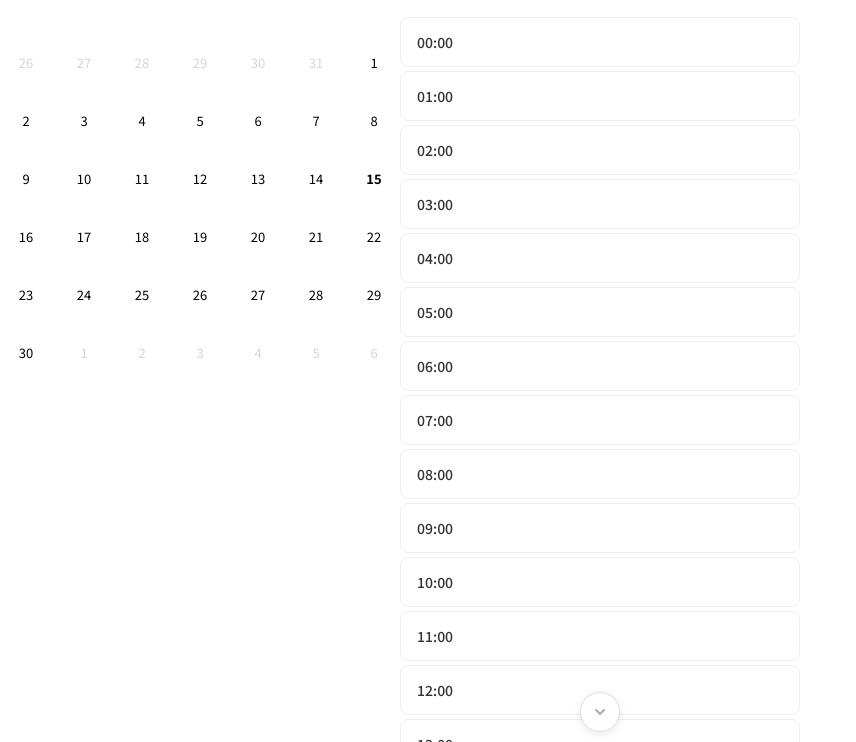
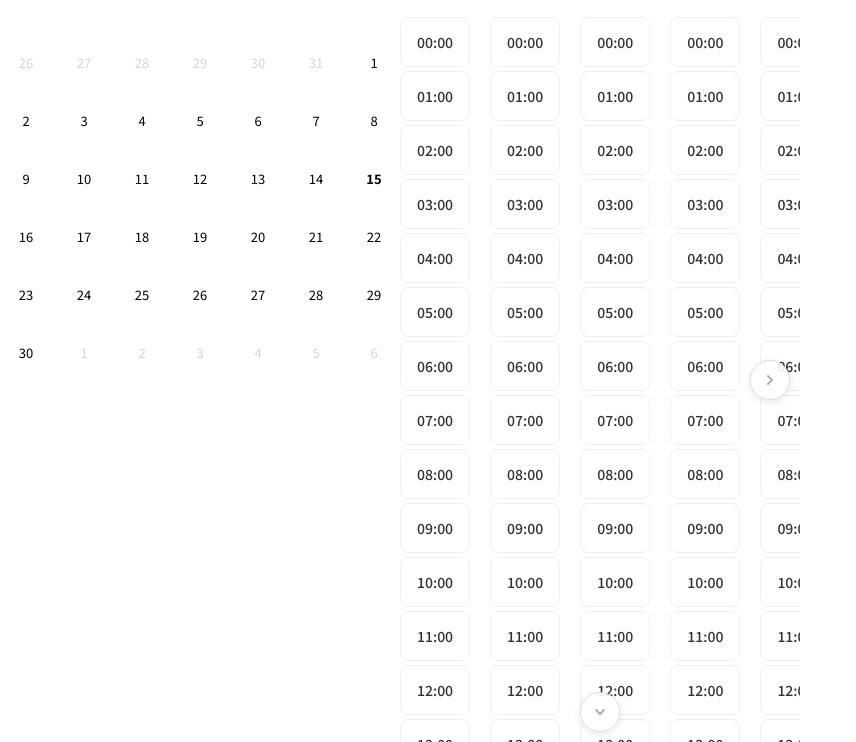
Before and after one commit to piggmme/time2gather-fe, an Astro site: page / in a window 1280 px wide. Shown: the part 58-800 px from the top of the page, without its empty margins (0-856 px from the left). Built offline with nearby package versions, Linux system fonts and the light colour scheme; Astro itself is replaced by a stand-in of ours.

Commit message:
improve style of the daily view

```diff
--- a/src/components/daily/Daily.module.scss
+++ b/src/components/daily/Daily.module.scss
@@ -21,15 +21,32 @@
   font-weight: 600;
 }
 
-.scrollWrapper {
-  display: flex;
-  flex-direction: column;
+.wrapper {
   flex: 1;
   min-height: 0;
   position: relative;
 }
 
-.scrollButton {
+.scrollWrapper {
+  width: 100%;
+  height: 100%;
+  overflow-y: auto;
+  overflow-x: hidden;
+  -webkit-overflow-scrolling: touch;
+  scroll-behavior: smooth;
+
+  // 스크롤바 숨기기
+  scrollbar-width: none; // Firefox
+  -ms-overflow-style: none; // IE and Edge
+
+  &::-webkit-scrollbar {
+    display: none; // Chrome, Safari, Opera
+    width: 0;
+    height: 0;
+  }
+}
+
+.scrollButtonVertical {
   position: absolute;
   left: 50%;
   transform: translateX(-50%);
@@ -47,6 +64,7 @@
   color: #adadad;
   box-shadow: 0 2px 8px rgba(0, 0, 0, 0.1);
   transition: opacity 0.2s, transform 0.2s;
+  pointer-events: auto;
 
   &:hover {
     background: rgba(255, 255, 255, 1);
@@ -58,6 +76,36 @@
   }
 }
 
+.scrollButtonHorizontal {
+  position: absolute;
+  top: 50%;
+  transform: translateY(-50%);
+  z-index: 10;
+  background: rgba(255, 255, 255, 0.9);
+  border: 1px solid #ddd;
+  border-radius: 50%;
+  width: 40px;
+  height: 40px;
+  display: flex;
+  align-items: center;
+  justify-content: center;
+  cursor: pointer;
+  font-size: 20px;
+  color: #adadad;
+  box-shadow: 0 2px 8px rgba(0, 0, 0, 0.1);
+  transition: opacity 0.2s, transform 0.2s;
+  pointer-events: auto;
+
+  &:hover {
+    background: rgba(255, 255, 255, 1);
+    box-shadow: 0 4px 12px rgba(0, 0, 0, 0.15);
+  }
+
+  &:active {
+    transform: translateY(-50%) scale(0.95);
+  }
+}
+
 .scrollButtonTop {
   top: 10px;
 }
@@ -66,12 +114,24 @@
   bottom: 10px;
 }
 
+.scrollButtonLeft {
+  left: 10px;
+}
+
+.scrollButtonRight {
+  right: 10px;
+}
+
 .scrollContainer {
-  flex: 1;
-  overflow-y: auto;
-  overflow-x: hidden;
+  display: flex;
+  flex-direction: row;
+  overflow-x: auto;
+  overflow-y: visible;
   -webkit-overflow-scrolling: touch;
   scroll-behavior: smooth;
+  gap: 20px;
+  width: 100%;
+  align-items: flex-start;
 
   // 스크롤바 숨기기
   scrollbar-width: none; // Firefox
--- a/src/components/daily/Daily.tsx
+++ b/src/components/daily/Daily.tsx
@@ -2,11 +2,14 @@ import DailyGrid from "./DailyGrid";
 import dayjs from "dayjs";
 import styles from "./Daily.module.scss";
 import { useState, useRef, useEffect } from "react";
-import { HiChevronUp, HiChevronDown } from "react-icons/hi";
+import { HiChevronLeft, HiChevronRight, HiChevronUp, HiChevronDown } from "react-icons/hi";
 
 export default function Daily() {
   const [selectedDate, setSelectedDate] = useState(dayjs());
   const scrollContainerRef = useRef<HTMLDivElement>(null);
+  const scrollWrapperRef = useRef<HTMLDivElement>(null);
+  const [showLeftButton, setShowLeftButton] = useState(false);
+  const [showRightButton, setShowRightButton] = useState(true);
   const [showTopButton, setShowTopButton] = useState(false);
   const [showBottomButton, setShowBottomButton] = useState(true);
 
@@ -15,9 +18,28 @@ export default function Daily() {
   //   const availableHours = Array.from({ length: 8 }, (_, i) => i + 10); // [10, 11, 12, 13, 14, 15, 16, 17]
   const availableHours = undefined;
 
-  const checkScrollPosition = () => {
+  const checkHorizontalScroll = () => {
     if (scrollContainerRef.current) {
-      const { scrollTop, scrollHeight, clientHeight } = scrollContainerRef.current;
+      const { scrollLeft, scrollWidth, clientWidth } = scrollContainerRef.current;
+
+      // 스크롤이 필요 없는 경우 (모든 내용이 화면에 보이는 경우)
+      if (scrollWidth <= clientWidth) {
+        setShowLeftButton(false);
+        setShowRightButton(false);
+        return;
+      }
+
+      const isAtLeft = scrollLeft <= 10;
+      const isAtRight = scrollLeft + clientWidth >= scrollWidth - 10;
+
+      setShowLeftButton(!isAtLeft);
+      setShowRightButton(!isAtRight);
+    }
+  };
+
+  const checkVerticalScroll = () => {
+    if (scrollWrapperRef.current) {
+      const { scrollTop, scrollHeight, clientHeight } = scrollWrapperRef.current;
       const isAtTop = scrollTop <= 10;
       const isAtBottom = scrollTop + clientHeight >= scrollHeight - 10;
 
@@ -28,29 +50,64 @@ export default function Daily() {
 
   useEffect(() => {
     const scrollContainer = scrollContainerRef.current;
+    const scrollWrapper = scrollWrapperRef.current;
+
     if (scrollContainer) {
-      checkScrollPosition();
-      scrollContainer.addEventListener("scroll", checkScrollPosition);
+      checkHorizontalScroll();
+      scrollContainer.addEventListener("scroll", checkHorizontalScroll);
 
-      // 초기 로드 시에도 확인
-      const timer = setTimeout(checkScrollPosition, 100);
+      // resize 이벤트도 감지하여 화면 크기 변경 시 버튼 표시 상태 업데이트
+      const handleResize = () => {
+        checkHorizontalScroll();
+      };
+      window.addEventListener("resize", handleResize);
+
+      const timer1 = setTimeout(checkHorizontalScroll, 100);
 
       return () => {
-        scrollContainer.removeEventListener("scroll", checkScrollPosition);
-        clearTimeout(timer);
+        scrollContainer.removeEventListener("scroll", checkHorizontalScroll);
+        window.removeEventListener("resize", handleResize);
+        clearTimeout(timer1);
       };
     }
   }, []);
 
+  useEffect(() => {
+    const scrollWrapper = scrollWrapperRef.current;
+
+    if (scrollWrapper) {
+      checkVerticalScroll();
+      scrollWrapper.addEventListener("scroll", checkVerticalScroll);
+      const timer2 = setTimeout(checkVerticalScroll, 100);
+
+      return () => {
+        scrollWrapper.removeEventListener("scroll", checkVerticalScroll);
+        clearTimeout(timer2);
+      };
+    }
+  }, []);
+
+  const scrollLeft = () => {
+    if (scrollContainerRef.current) {
+      scrollContainerRef.current.scrollBy({ left: -200, behavior: "smooth" });
+    }
+  };
+
+  const scrollRight = () => {
+    if (scrollContainerRef.current) {
+      scrollContainerRef.current.scrollBy({ left: 200, behavior: "smooth" });
+    }
+  };
+
   const scrollUp = () => {
-    if (scrollContainerRef.current) {
-      scrollContainerRef.current.scrollBy({ top: -200, behavior: "smooth" });
+    if (scrollWrapperRef.current) {
+      scrollWrapperRef.current.scrollBy({ top: -200, behavior: "smooth" });
     }
   };
 
   const scrollDown = () => {
-    if (scrollContainerRef.current) {
-      scrollContainerRef.current.scrollBy({ top: 200, behavior: "smooth" });
+    if (scrollWrapperRef.current) {
+      scrollWrapperRef.current.scrollBy({ top: 200, behavior: "smooth" });
     }
   };
 
@@ -59,20 +116,43 @@ export default function Daily() {
       <div className={styles.header}>
         <h2 className={styles.title}>{selectedDate.format("YYYY년 MM월 DD일")}</h2>
       </div>
-      <div className={styles.scrollWrapper}>
+      <div className={styles.wrapper}>
+        <div className={styles.scrollWrapper} ref={scrollWrapperRef}>
+          <div className={styles.scrollContainer} ref={scrollContainerRef}>
+            <DailyGrid date={selectedDate} availableHours={availableHours} />
+            <DailyGrid date={selectedDate} availableHours={availableHours} />
+            <DailyGrid date={selectedDate} availableHours={availableHours} />
+            <DailyGrid date={selectedDate} availableHours={availableHours} />
+            <DailyGrid date={selectedDate} availableHours={availableHours} />
+            <DailyGrid date={selectedDate} availableHours={availableHours} />
+          </div>
+        </div>
         <button
-          className={`${styles.scrollButton} ${styles.scrollButtonTop}`}
+          className={`${styles.scrollButtonVertical} ${styles.scrollButtonTop}`}
           onClick={scrollUp}
           aria-label="위로 스크롤"
           style={{ opacity: showTopButton ? 1 : 0, pointerEvents: showTopButton ? "auto" : "none" }}
         >
           <HiChevronUp />
         </button>
-        <div className={styles.scrollContainer} ref={scrollContainerRef}>
-          <DailyGrid date={selectedDate} availableHours={availableHours} />
-        </div>
         <button
-          className={`${styles.scrollButton} ${styles.scrollButtonBottom}`}
+          className={`${styles.scrollButtonHorizontal} ${styles.scrollButtonLeft}`}
+          onClick={scrollLeft}
+          aria-label="왼쪽으로 스크롤"
+          style={{ opacity: showLeftButton ? 1 : 0, pointerEvents: showLeftButton ? "auto" : "none" }}
+        >
+          <HiChevronLeft />
+        </button>
+        <button
+          className={`${styles.scrollButtonHorizontal} ${styles.scrollButtonRight}`}
+          onClick={scrollRight}
+          aria-label="오른쪽으로 스크롤"
+          style={{ opacity: showRightButton ? 1 : 0, pointerEvents: showRightButton ? "auto" : "none" }}
+        >
+          <HiChevronRight />
+        </button>
+        <button
+          className={`${styles.scrollButtonVertical} ${styles.scrollButtonBottom}`}
           onClick={scrollDown}
           aria-label="아래로 스크롤"
           style={{ opacity: showBottomButton ? 1 : 0, pointerEvents: showBottomButton ? "auto" : "none" }}
--- a/src/components/daily/DailyGrid.module.scss
+++ b/src/components/daily/DailyGrid.module.scss
@@ -1,6 +1,13 @@
+.gridWrapper {
+  // min-width: 300px;
+  flex-shrink: 0;
+  height: auto;
+  align-self: flex-start;
+}
+
 .grid {
   display: grid;
   grid-template-columns: 1fr;
   gap: 4px;
-  width: 100%;
+  // padding: 4px;
 }
--- a/src/components/daily/DailyGrid.tsx
+++ b/src/components/daily/DailyGrid.tsx
@@ -74,6 +74,7 @@ export default function DailyGrid({
   const draggedHours = getTimeRange(startHour, endHour);
 
   return (
+    <div className={styles.gridWrapper}>
       <DndContext
       sensors={sensors}
       onDragStart={(event) => {
@@ -114,5 +115,6 @@ export default function DailyGrid({
           ))}
         </div>
       </DndContext>
+    </div>
   );
 }
```
Lines whose indentation alone changed are shown as unchanged.
